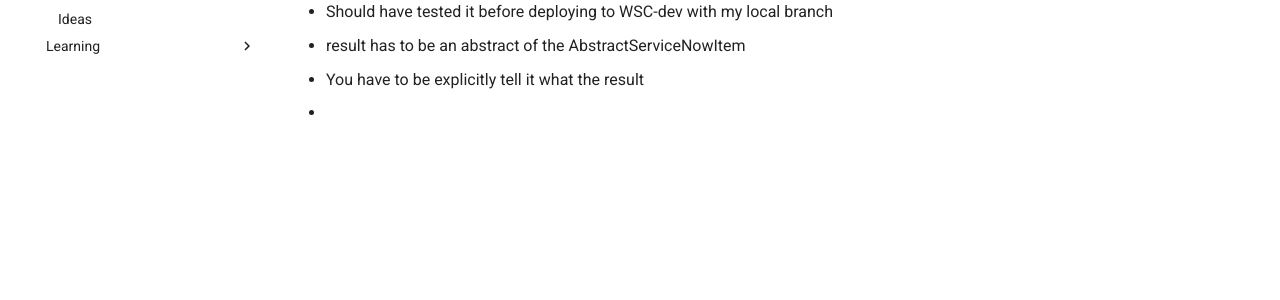
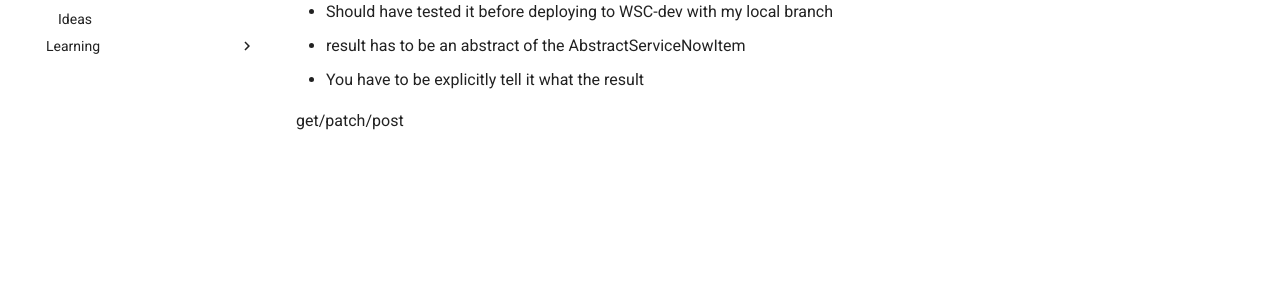
Before and after one commit to liamfrazer/software-engineer-journey, an MkDocs documentation site: the page built from docs/Daily Notes/2024-01-04.md, in a window 1280 px wide. Shown: the part 281-581 px from the top of the page. Built offline with MkDocs 1.6.1 and Material for MkDocs 9.7.7, drawn with Linux system fonts in a browser that asks for light colours; comment, search, counter and statistics services are not loaded.

Commit message:
vault backup: 2024-01-04 16:23:38

```diff
--- a/docs/Daily Notes/2024-01-04.md
+++ b/docs/Daily Notes/2024-01-04.md
@@ -8,4 +8,6 @@
 
 * result has to be an abstract of the AbstractServiceNowItem
 * You have to be explicitly tell it what the result
-*
+
+
+get/patch/post
```
